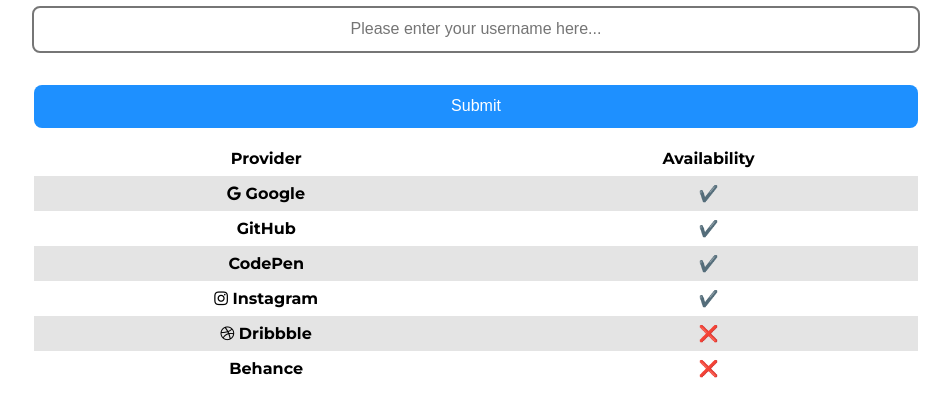
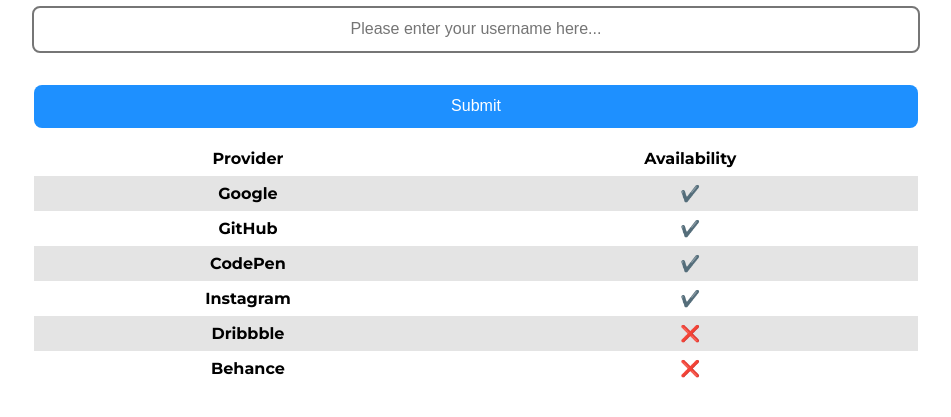
Before and after one commit to newtreenoh/accountAvailabilityCheck, a plain HTML site: page index.html in a window 1280 px wide. Shown: the part 95-512 px from the top of the page, without its empty margins (164-1115 px from the left). Drawn offline with Linux system fonts and the light colour scheme.

Commit message:
Cleaned up provider logo

```diff
--- a/index.html
+++ b/index.html
@@ -30,7 +30,7 @@
                   <th>Availability</th>
                 </tr>
                 <tr>
-                  <td><div class="fa fa-google"></div> Google</td>
+                  <td>Google</td>
                   <td>✔️</td>
                 </tr>
                 <tr>
@@ -42,11 +42,11 @@
                     <td>✔️</td>
                   </tr>
                 <tr>
-                  <td><div class="fa fa-instagram"></div> Instagram</td>
+                  <td>Instagram</td>
                   <td>✔️</td>
                 </tr>
                 <tr>
-                  <td><div class="fa fa-dribbble"></div> Dribbble</td>
+                  <td>Dribbble</td>
                   <td>❌</td>
                 </tr>
                 <tr>
```
